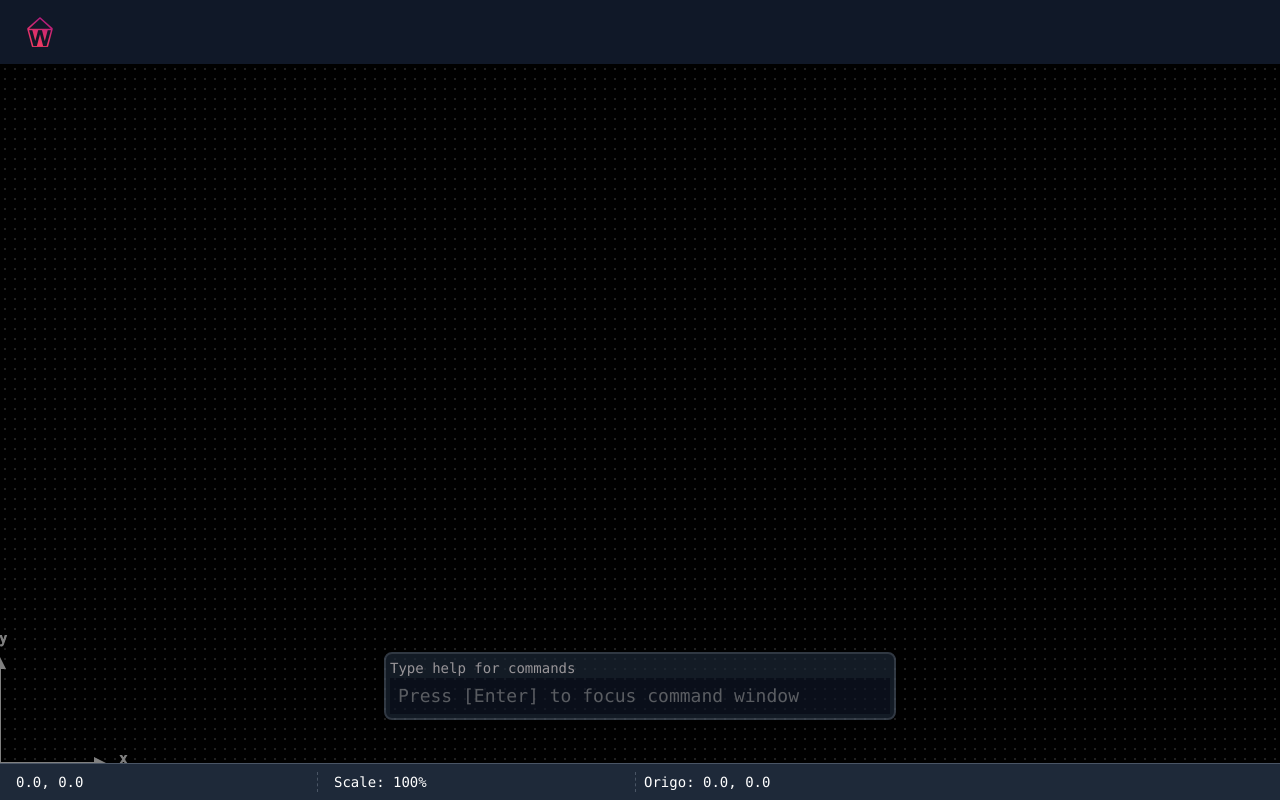
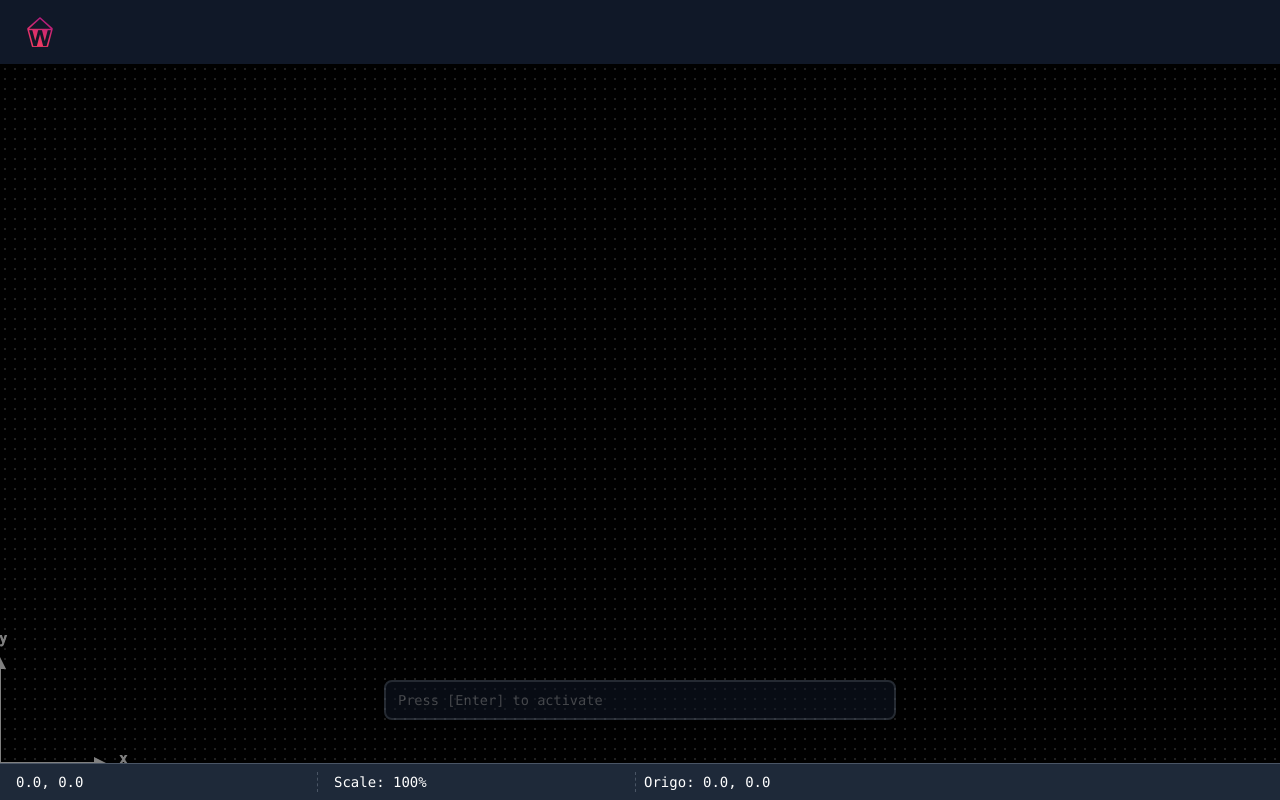
Before and after one commit to alexvnilsson-edu/karb-wad, an Angular app: page / in a window 1280 px wide. Built offline with nearby package versions, Linux system fonts and the light colour scheme.

Commit message:
fix command input

```diff
--- a/src/app/app.ts
+++ b/src/app/app.ts
@@ -14,7 +14,7 @@ import { WadModule } from './wad/wad.module';
   templateUrl: './app.html',
   styleUrl: './app.scss',
   host: {
-    '(window:keyup.enter)': 'keyupEnter()',
+    '(window:keyup.enter)': 'onEnterKeyup()',
   },
 })
 export class App {
@@ -25,11 +25,19 @@ export class App {
     configureCommands(getCommandsForConfiguration(), this.environmentInjector);
   }
 
-  keyupEnter() {
+  onEnterKeyup() {
     if (this.commandInput()) {
-      if (!this.commandInput()!.inFocus$()) {
+      if (!this.commandInput()!.isActive$()) {
         this.commandInput()!.setFocus();
       }
     }
   }
+
+  onEscapeKeyup() {
+    if (this.commandInput()) {
+      if (this.commandInput()!.isActive$()) {
+        this.commandInput()!.deactivate();
+      }
+    }
+  }
 }
--- a/src/app/wad/cli/command-input/command-input.html
+++ b/src/app/wad/cli/command-input/command-input.html
@@ -1,52 +1,22 @@
 <div class="command-input-container mx-auto w-xl lg:w-lg flex justify-center">
   <div
-    class="flex flex-col justify-stretch items-stretch flex-1 p-1 bg-gray-800 border-gray-600 border-2 rounded-lg font-mono"
+    class="flex flex-col justify-stretch items-stretch flex-1 p-1 px-2 bg-gray-900 border-gray-600 border-2 rounded-lg font-mono text-white"
   >
-    @if (inFocus$()) {
-      @if (error$()) {
-        <p class="p-1 mb-2 text-red-400">
-          {{ message$() }}
-        </p>
-      } @else if (showResult$()) {
-        <p class="p-1 mb-2 text-gray-100">
-          {{ message$() }}
-        </p>
-      }
+    @if (isActive$()) {
+      <wad-command-log />
     }
-
-    @if (commandPreview$()) {
-      @let command = commandPreview$();
-      <p class="p-1 mb-2 text-gray-200">
-        <span>Usage:&nbsp;</span>
-        <strong>{{ command!.name }}</strong>
-        <span>&nbsp;</span>
-        @for (entry of command!.arguments; track entry[0]) {
-          @let argument = entry[1];
-          <span
-            >&lt;{{ argument.description }}: {{ argument.type.description }} ({{
-              argument.type.example
-            }})&gt;</span
-          >
-          <span>&nbsp;</span>
-        }
-      </p>
-    }
-
-    <div>
-      <wad-command-log />
-    </div>
 
     <input
       #commandInput
       type="text"
-      class="flex-1 bg-gray-900 text-white text-lg p-1 px-2"
+      class="command-input-text flex-1 p-1"
       [attr.placeholder]="inputPlaceholder$()"
       spellcheck="false"
       [(ngModel)]="command"
       (keyup.enter)="onEnterKeyup()"
+      (keyup.escape)="onEscapeKeyup()"
       (input)="onInput()"
       (focus)="onFocus($event)"
-      (blur)="onBlur($event)"
     />
   </div>
 </div>
--- a/src/app/wad/cli/command-input/command-input.scss
+++ b/src/app/wad/cli/command-input/command-input.scss
@@ -9,7 +9,8 @@
   right: 0;
 
   min-height: 20px;
-  max-height: 20%;
+  max-height: 80%;
+  overflow-y: auto;
 
   z-index: 100;
 
@@ -19,15 +20,20 @@
     opacity 250ms,
     height 500ms;
 
+  &:not(.active) {
+    opacity: 0.5;
+  }
+
   .command-input-container {
     pointer-events: all;
   }
+
+  .command-input-text {
+    border-top-left-radius: 0;
+    border-top-right-radius: 0;
+
+    outline: none;
+
+    font-size: 0.85rem;
+  }
 }
-
-:host:not(.active) {
-  opacity: 0.66;
-}
-
-:host.error > input {
-  border-color: red;
-}
--- a/src/app/wad/cli/command-input/command-input.ts
+++ b/src/app/wad/cli/command-input/command-input.ts
@@ -21,8 +21,7 @@ import { WadCommandService } from '../commands/command.service';
   styleUrl: './command-input.scss',
   standalone: false,
   host: {
-    '[class.active]': 'inFocus$()',
-    '[class.error]': 'error$()',
+    '[class.active]': 'isActive$()',
   },
 })
 export class WadCommandInput implements OnInit {
@@ -30,7 +29,7 @@ export class WadCommandInput implements OnInit {
 
   private coordinatesTransformer = new WadCoordinatesCommandArgumentTransformer();
 
-  inFocus$ = signal(false);
+  isActive$ = signal(false);
 
   error$ = signal(false);
   showResult$ = signal(false);
@@ -39,12 +38,17 @@ export class WadCommandInput implements OnInit {
   isInputting = () => this.command.length > 0;
 
   inputPlaceholder$ = computed(() =>
-    this.inFocus$() ? 'Type help for a list of commands' : `Press [Enter] to focus command window`,
+    this.isActive$()
+      ? 'Type command then [Enter] or [Escape] to hide'
+      : `Press [Enter] to activate`,
   );
 
-  commandInput = viewChild<ElementRef<HTMLInputElement>>('commandInput');
+  commandInputElement = viewChild<ElementRef<HTMLInputElement>>('commandInput');
 
   command = '';
+
+  private _commandHistory = signal<string[]>([]);
+  readonly commandHistory$ = this._commandHistory.asReadonly();
 
   commandPreviewName$ = signal('');
   commandPreview$ = linkedSignal(() => {
@@ -94,6 +98,7 @@ export class WadCommandInput implements OnInit {
 
   onEnterKeyup() {
     try {
+      this.appendCommandHistory(this.command);
       const command = this.commandService.interpret(this.command);
       const result = this.commandService.execute(command);
       if (result.success) {
@@ -111,20 +116,28 @@ export class WadCommandInput implements OnInit {
     }
   }
 
+  onEscapeKeyup() {
+    this.deactivate();
+  }
+
+  deactivate() {
+    this.isActive$.set(false);
+
+    if (this.commandInputElement() && this.commandInputElement()!.nativeElement) {
+      this.commandInputElement()!.nativeElement.blur();
+    }
+  }
+
   setFocus() {
-    if (this.commandInput() && this.commandInput()!.nativeElement) {
-      this.commandInput()?.nativeElement.focus();
+    if (this.commandInputElement() && this.commandInputElement()!.nativeElement) {
+      this.commandInputElement()?.nativeElement.focus();
     } else {
       console.warn(`Unable to query command input element for focusing.`);
     }
   }
 
   onFocus(_event: FocusEvent) {
-    this.inFocus$.set(true);
-  }
-
-  onBlur(_event: FocusEvent) {
-    this.inFocus$.set(false);
+    this.isActive$.set(true);
   }
 
   protected addCoordinate(coordinate: Coordinates) {
@@ -144,4 +157,11 @@ export class WadCommandInput implements OnInit {
     this.command = '';
     this.commandPreviewName$.set('');
   }
+
+  private appendCommandHistory(command: string) {
+    this._commandHistory.update((history) => {
+      history.push(command);
+      return history;
+    });
+  }
 }
--- a/src/app/wad/cli/command-log/command-log.html
+++ b/src/app/wad/cli/command-log/command-log.html
@@ -1,5 +1,3 @@
-<div>
-  @for (message of lastLogMessages$(); track message.id) {
-    <p>{{ message.message }}</p>
-  }
-</div>
+@for (message of lastLogMessages$(); track message.id) {
+  <app-wad-command-log-message [message]="message" />
+}
--- a/src/app/wad/cli/command-log/command-log.scss
+++ b/src/app/wad/cli/command-log/command-log.scss
@@ -0,0 +1,11 @@
+:host {
+  display: flex;
+  flex-direction: column;
+  align-items: stretch;
+  row-gap: 0.5rem;
+  flex: 1;
+
+  padding: 0.5rem 0.25rem;
+
+  pointer-events: all;
+}
--- a/src/app/wad/cli/command-log/command-log.ts
+++ b/src/app/wad/cli/command-log/command-log.ts
@@ -1,7 +1,7 @@
 /* eslint-disable @angular-eslint/prefer-standalone */
 /* eslint-disable @angular-eslint/component-selector */
-import { Component, computed, inject, linkedSignal, signal } from '@angular/core';
-import { WadCommandService } from '../commands/command.service';
+import { Component, computed, inject, signal } from '@angular/core';
+import { WadCommandLogService } from '../commands/logs/log.service';
 
 @Component({
   selector: 'wad-command-log',
@@ -10,13 +10,10 @@ import { WadCommandService } from '../commands/command.service';
   styleUrl: './command-log.scss',
 })
 export class WadCommandLog {
-  commandService = inject(WadCommandService);
+  logService = inject(WadCommandLogService);
 
   lookBack$ = signal(10);
-
-  log$ = computed(() => this.commandService.logs.log$());
-
-  lastLogMessages$ = linkedSignal(() => this.log$().slice(-this.lookBack$()), {
+  lastLogMessages$ = computed(() => this.logService.log$(), {
     debugName: 'wadCommandLogLast',
   });
 }
--- a/src/app/wad/cli/commands/command.service.ts
+++ b/src/app/wad/cli/commands/command.service.ts
@@ -98,6 +98,7 @@ export class WadCommandService {
           return `${name} <${description}: ${typeDescription} (${typeExample}]>`;
         })
         .join(' ');
+      this.logs.error(`Unexpected syntax. ${commandName} ${argSyntax}`);
       throw new Error(`Syntax error. Expected: ${commandName} ${argSyntax}`);
     }
     for (let argIndex = 0; argIndex < argsPostName.length; argIndex++) {
--- a/src/app/wad/cli/commands/logs/log-message.ts
+++ b/src/app/wad/cli/commands/logs/log-message.ts
@@ -3,10 +3,11 @@ import { WadCommandLogMessageLevel } from './log-message-levels';
 
 const WAD_LOG_ID_ALPHABET = 'abcd1234';
 const WAD_LOG_ID_ALPHABET_SIZE = 4;
-const WAD_LOG_ID_GENERATOR = customAlphabet(WAD_LOG_ID_ALPHABET, WAD_LOG_ID_ALPHABET_SIZE);
+const generateLogMessageId = customAlphabet(WAD_LOG_ID_ALPHABET, WAD_LOG_ID_ALPHABET_SIZE);
 
 export class WadCommandLogMessage {
-  id = [Date.now(), WAD_LOG_ID_GENERATOR()].join('-');
+  time = new Date();
+  id = [this.time.getDate(), generateLogMessageId()].join('-');
   message!: string;
   level!: WadCommandLogMessageLevel;
 
--- a/src/app/wad/cli/commands/logs/log.service.ts
+++ b/src/app/wad/cli/commands/logs/log.service.ts
@@ -27,6 +27,7 @@ export class WadCommandLogService {
   }
 
   private add(message: string, level: WadCommandLogMessageLevel = WadCommandLogMessageLevel.INFO) {
+    console.debug(`[${WadCommandLogService.name}#${this.add.name}]`, message, level);
     this._log.update((log) => {
       log.push(new WadCommandLogMessage(message, level));
       return log;
--- a/src/app/wad/wad.module.ts
+++ b/src/app/wad/wad.module.ts
@@ -1,4 +1,5 @@
 import { NgModule } from '@angular/core';
+import { FormsModule } from '@angular/forms';
 
 import { WadElementComponent } from './rendering/element.component';
 
@@ -13,7 +14,7 @@ import { TextWadSystemElement } from './rendering/system/text';
 import { WadCommandInput } from './cli/command-input/command-input';
 import { WadCommandLog } from './cli/command-log/command-log';
 
-import { FormsModule } from '@angular/forms';
+import { WadCommandLogMessageComponent } from './cli/command-log/command-log-message';
 import { CircleWadElementComponent } from './rendering/circle';
 import { WadElementService } from './rendering/element.service';
 import { WadRenderService } from './rendering/render.service';
@@ -25,12 +26,11 @@ const ELEMENT_DECLARATIONS = [
   RectangleWadElementComponent,
   TriangleWadElementComponent,
   LineWadElementComponent,
-
   LineWadSystemElement,
   TextWadSystemElement,
 ];
 
-const COMMAND_DECLARATIONS = [WadCommandInput, WadCommandLog];
+const COMMAND_DECLARATIONS = [WadCommandInput, WadCommandLog, WadCommandLogMessageComponent];
 
 @NgModule({
   imports: [FormsModule],
```
Also changed, not shown: src/app/wad/cli/command-log/command-log-message.ts (added, +55 -0 lines).
